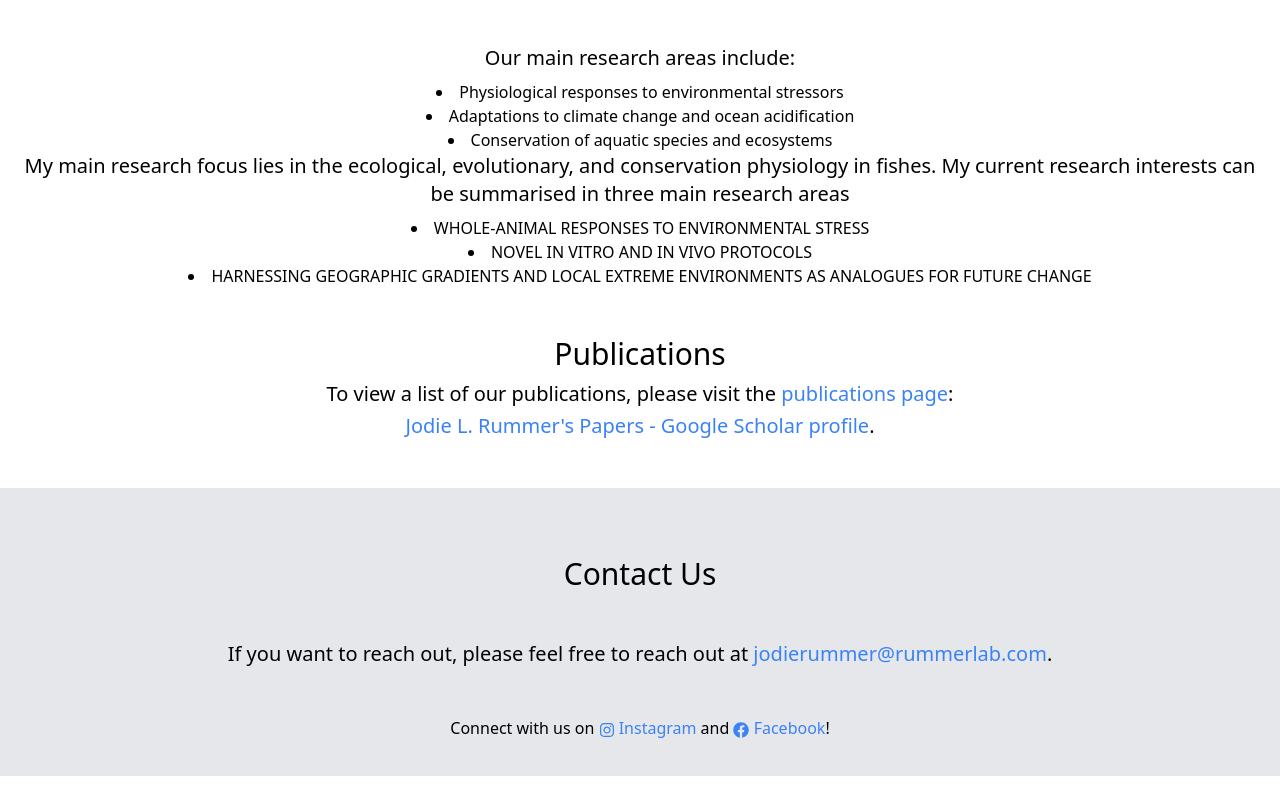
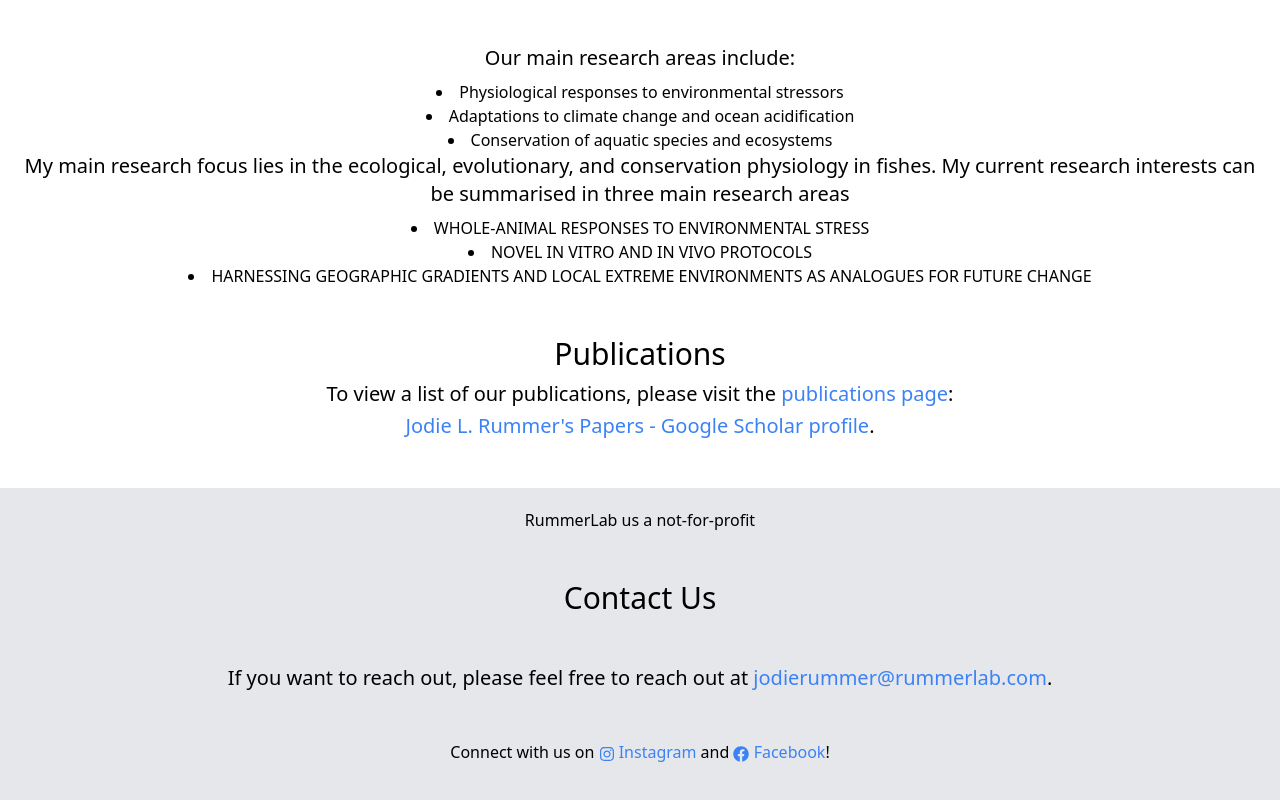
Before and after one commit to RummerLab/rummerlab-website, a Next.js app: page / in a window 1280 px wide. Shown: the part 599-1399 px from the top of the page. Before the commit the page ends 1375 px from the top, so only its background shows below. Built offline with nearby package versions, Linux system fonts and the light colour scheme; no server answers.

Commit message:
not-for-profit

```diff
--- a/components/Footer.tsx
+++ b/components/Footer.tsx
@@ -8,6 +8,7 @@ import Socials from "@/components/Socials"
 export default function Footer() {
   return (
     <footer className="p-5 text-center bg-gray-200">
+      <p>RummerLab us a not-for-profit</p>
         <Contact />
         <Socials />
         <InstagramPosts />
```
